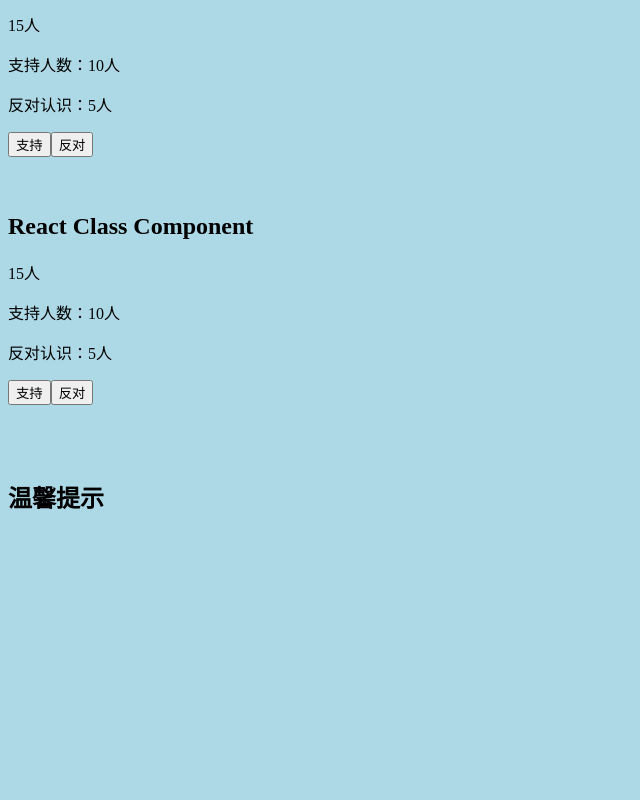
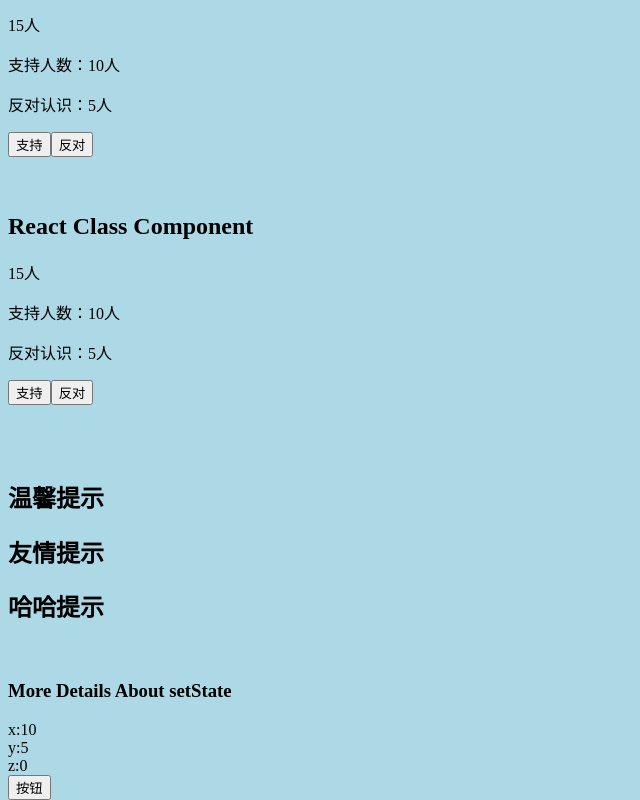
Before and after one commit to StevenYangSX/Zhufeng-React-Course-Demo1, a React app: page / in a window 1280 px wide. Shown: the part 1329-2129 px from the top of the page, without its empty margins (0-640 px from the left). Before the commit the page ends 1843 px from the top, so only its background shows below. Built offline with nearby package versions, Linux system fonts and the light colour scheme.

Commit message:
Finished setStatem details learning.

```diff
--- a/src/index.jsx
+++ b/src/index.jsx
@@ -6,6 +6,7 @@
 import Vote from "./views/Vote";
 import VoteClass from "./views/VoteClass";
 import RefDemo from "./views/RefDemo";
+import SetState from "./views/SetState";
 
 const root = ReactDOM.createRoot(document.getElementById("root"));
 
@@ -53,7 +54,13 @@
     <br />
     <br />
     <br />
+
+    {/* 学习 ref 组件 */}
     <RefDemo />
+
+    <br />
+    <h3>More Details About setState</h3>
+    <SetState />
   </Fragment>
 );
 
--- a/src/views/RefDemo.jsx
+++ b/src/views/RefDemo.jsx
@@ -1,11 +1,22 @@
+/*
+  基本的ref的用法
+ */
+
 import React from "react";
+class RefDemo extends React.Component {
+  box3 = React.createRef();
 
-class RefDemo extends React.Component {
   render() {
     return (
       <div>
         <h2 className="title" ref="titleBox">
           温馨提示
+        </h2>
+        <h2 className="title" ref={(x) => (this.box2 = x)}>
+          友情提示
+        </h2>
+        <h2 className="title" ref={this.box3}>
+          哈哈提示
         </h2>
       </div>
     );
@@ -14,7 +25,23 @@
   componentDidMount() {
     // 第一次渲染完毕 virtualDOM变为真实DOM 可以获取真实的DOM元素
     console.log("use ref -->", this.refs.titleBox);
+    console.log("get ref by funtion ->", this.box2);
+    console.log("box3---->", this.box3);
   }
 }
 
 export default RefDemo;
+
+/*
+基于ref获取DOM的语法
+1.  this.refs.titleBox 获取ref
+  <h2 className="title" ref="titleBox">
+    温馨提示
+  </h2>
+
+2. ref是个方法
+ <h2 className="title" ref={x=>this.box2 = x}>
+    友情提示
+  </h2>
+
+*/
--- /dev/null
+++ b/src/views/SetState.jsx
@@ -0,0 +1,85 @@
+/*
+Details about setState
+*/
+
+import React, { Component } from "react";
+
+// flushSync 可以刷新updater 让里面的任务 立即渲染一次
+import { flushSync } from "react-dom";
+export default class SetState extends Component {
+  state = {
+    x: 10,
+    y: 5,
+    z: 0,
+  };
+
+  clickHandler = () => {
+    // this ---->  实例 ！
+    let { x, y, z } = this.state;
+
+    // this.setState(
+    //   {
+    //     x: x + 1,
+    //   },
+    //   () => {
+    //     console.log("状态x修改完毕，视图更新完毕");
+    //   }
+    // );
+
+    // 同时修改3个状态值 只会出发一次 视图更新
+    // this.setState({
+    //   x: x + 1,
+    //   y: y + 1,
+    //   z: z + 1,
+    // });
+
+    //  setState 是异步的！！！！ 3次调用  也只触发一次视图更新！！！
+    this.setState({
+      x: x + 1,
+    });
+    this.setState({
+      y: y + 1,
+    });
+
+    //! 新需求：z的值 应该为  最新更新后的 x + y
+    //? 因为setState的异步特性， 这时候 z = 10 + 5;  而不是  应该的  z = 11 + 6
+    //* 所以 需要 react-dom中的一个方法：flushSync()：刷新updater 让里面的任务 立即渲染一次
+
+    flushSync();
+
+    this.setState({
+      z: this.state.x + this.state.y,
+    });
+
+    /**
+     * 传递 一个方法 到 setState((prevState)=>{})
+     */
+    for (let index = 0; index < 20; index++) {
+      this.setState((prevState) => {
+        return {
+          x: prevState.x + 1,
+        };
+      });
+    }
+  };
+
+  componentDidUpdate() {
+    console.log("componentDidUpdate -> 更新完毕！");
+  }
+
+  render() {
+    console.log("视图渲染render();");
+    let { x, y, z } = this.state;
+    return (
+      <div>
+        x:{x}
+        <br />
+        y:{y}
+        <br />
+        z:{z}
+        <br />
+        <button onClick={this.clickHandler}>按钮</button>
+      </div>
+    );
+  }
+}
```
Also changed, not shown: src/views/ComponentWithRef.jsx (added, +9 -0 lines), 1 other file (tests, documents, lock files or other folders).
